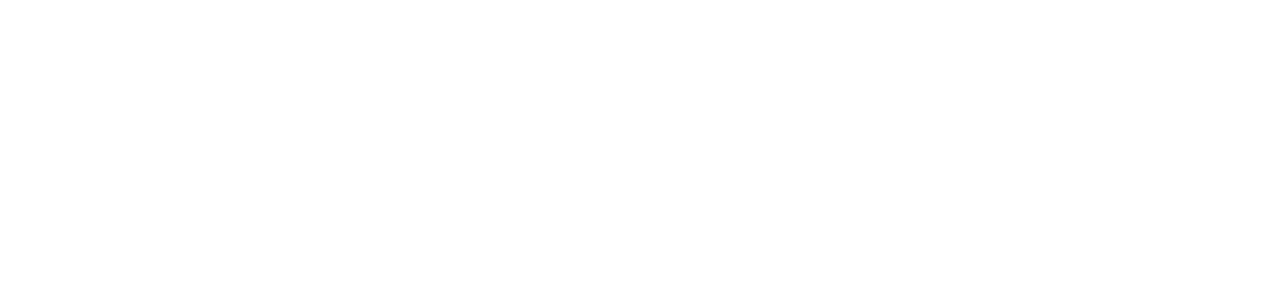
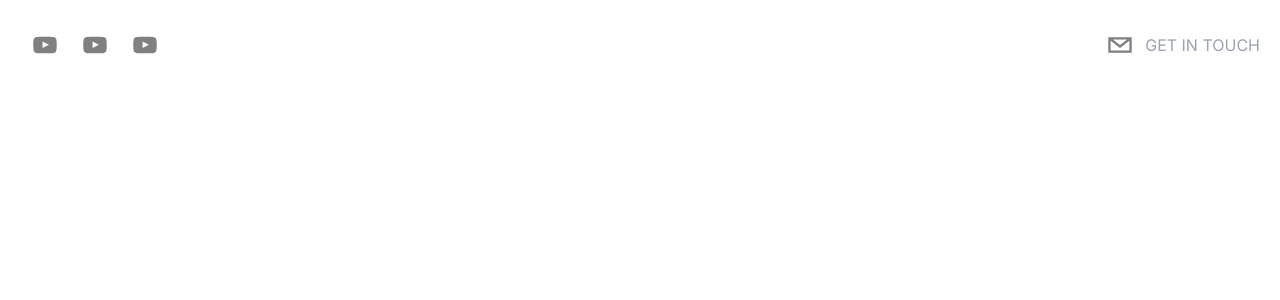
Before and after one commit to Cameron933/portfolio-cam, a Next.js app: page / in a window 1280 px wide. Shown: the top 300 px of the page. Built offline with nearby package versions, Linux system fonts and the light colour scheme.

Commit message:
feat/header

```diff
--- a/app/layout.tsx
+++ b/app/layout.tsx
@@ -5,8 +5,8 @@
 const inter = Inter({ subsets: ["latin"] });
 
 export const metadata: Metadata = {
-  title: "Create Next App",
-  description: "Generated by create next app",
+  title: "Cameron's Portfolio",
+  description: "Portfolio",
 };
 
 export default function RootLayout({ children }: { children: React.ReactNode }) {
--- a/app/page.tsx
+++ b/app/page.tsx
@@ -1,14 +1,10 @@
-/* eslint-disable react/no-unescaped-entities */
-import Image from "next/image";
+import Header from "@/components/Header";
+import { NextPage } from "next";
 
-export default function Home() {
+const Home: NextPage = () => {
   return (
-    <main className="flex min-h-screen items-center justify-between">
-      <div>
-        <title>Cameron's Portfolio</title>
-      </div>
-
-      {/* Header */}
+    <main className="w-screen min-h-screen">
+      <Header />
 
       {/* Hero */}
 
@@ -23,4 +19,6 @@
       {/* Contact Me */}
     </main>
   );
-}
+};
+
+export default Home;
--- /dev/null
+++ b/components/Header.tsx
@@ -0,0 +1,61 @@
+"use client";
+
+import React from "react";
+import { motion } from "framer-motion";
+import { SocialIcon } from "react-social-icons";
+
+type Props = {};
+
+const Header = (props: Props) => {
+  return (
+    <header className="sticky top-0 p-5 flex items-start justify-between max-w-7xl mx-auto z-20 xl:items-center">
+      <motion.div
+        initial={{
+          x: -500,
+          opacity: 0,
+          scale: 0.5,
+        }}
+        animate={{
+          x: 0,
+          opacity: 1,
+          scale: 1,
+        }}
+        transition={{
+          duration: 1.5,
+        }}
+        className="flex flex-row items-center"
+      >
+        <SocialIcon url="https://www.youtube.com" fgColor="gray" bgColor="transparent" />
+        <SocialIcon url="https://www.youtube.com" fgColor="gray" bgColor="transparent" />
+        <SocialIcon url="https://www.youtube.com" fgColor="gray" bgColor="transparent" />
+      </motion.div>
+
+      <motion.div
+        initial={{
+          x: -500,
+          opacity: 0,
+          scale: 0.5,
+        }}
+        animate={{
+          x: 0,
+          opacity: 1,
+          scale: 1,
+        }}
+        transition={{
+          duration: 1,
+        }}
+        className="flex flex-row items-center text-gray-300 cursor-pointer"
+      >
+        <SocialIcon
+          className="cursor-pointer"
+          network="email"
+          fgColor="gray"
+          bgColor="transparent"
+        />
+        <p className="uppercase hidden md:inline-flex test-sm text-gray-400">Get In Touch</p>
+      </motion.div>
+    </header>
+  );
+};
+
+export default Header;
--- a/package.json
+++ b/package.json
@@ -13,7 +13,8 @@
     "framer-motion": "^10.16.16",
     "next": "14.0.4",
     "react": "^18",
-    "react-dom": "^18"
+    "react-dom": "^18",
+    "react-social-icons": "^6.7.0"
   },
   "devDependencies": {
     "@types/node": "^20",
```
Also changed, not shown: 1 other file (tests, documents, lock files or other folders).
